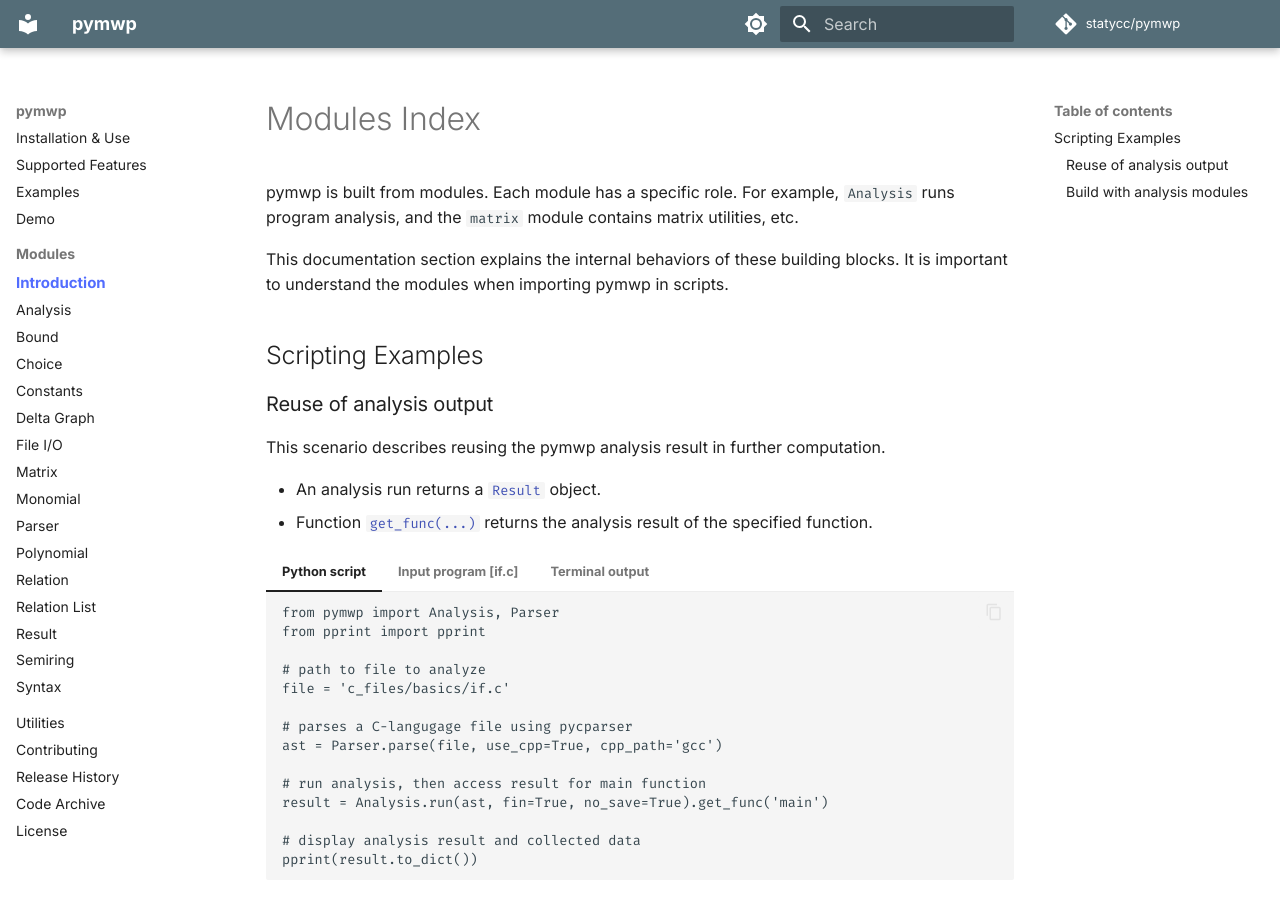
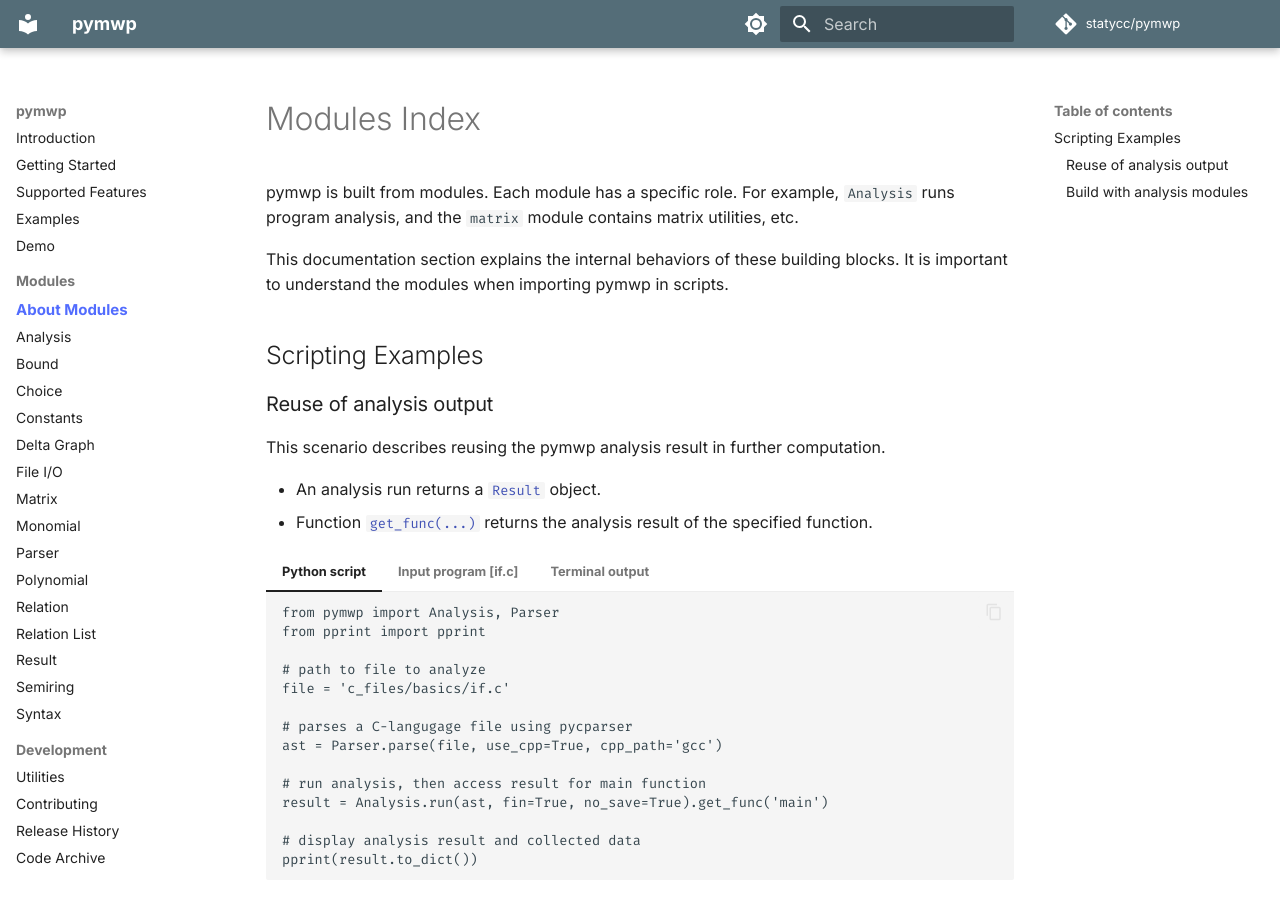
Before and after one commit to statycc/pymwp, an MkDocs documentation site: the page built from docs/modules.md, in a window 1280 px wide and 900 px high. Built offline with MkDocs 1.6.1 and Material for MkDocs 9.7.7, drawn with Linux system fonts in a browser that asks for light colours; nearby versions of some CDN libraries; comment, search, counter and statistics services are not loaded.

Commit message:
Update mkdocs.yml

```diff
--- a/mkdocs.yml
+++ b/mkdocs.yml
@@ -8,12 +8,13 @@ edit_uri: blob/main/docs/
 use_directory_urls: true
 
 nav:
-- Installation & Use: index.md
+- Introduction: index.md#introduction
+- Getting Started: index.md#installation
 - Supported Features: features.md
 - Examples: examples.md
 - Demo: demo.md
 - Modules:
-  - Introduction: modules.md
+  - About Modules: modules.md
   - Analysis: analysis.md
   - Bound: bound.md
   - Choice: choice.md
@@ -29,11 +30,12 @@ nav:
   - Result: result.md
   - Semiring: semiring.md
   - Syntax: syntax.md
-- Utilities: utilities.md
-- Contributing: contributing.md
-- Release History: https://github.com/statycc/pymwp/releases
-- Code Archive: https://doi.org/10.5281/zenodo.7879822
-- License: https://github.com/statycc/pymwp/blob/main/LICENSE
+- Development:
+  - Utilities: utilities.md
+  - Contributing: contributing.md
+  - Release History: https://github.com/statycc/pymwp/releases
+  - Code Archive: https://doi.org/10.5281/zenodo.7879822
+  - License: https://github.com/statycc/pymwp/blob/main/LICENSE
 
 theme:
   name: material
```
